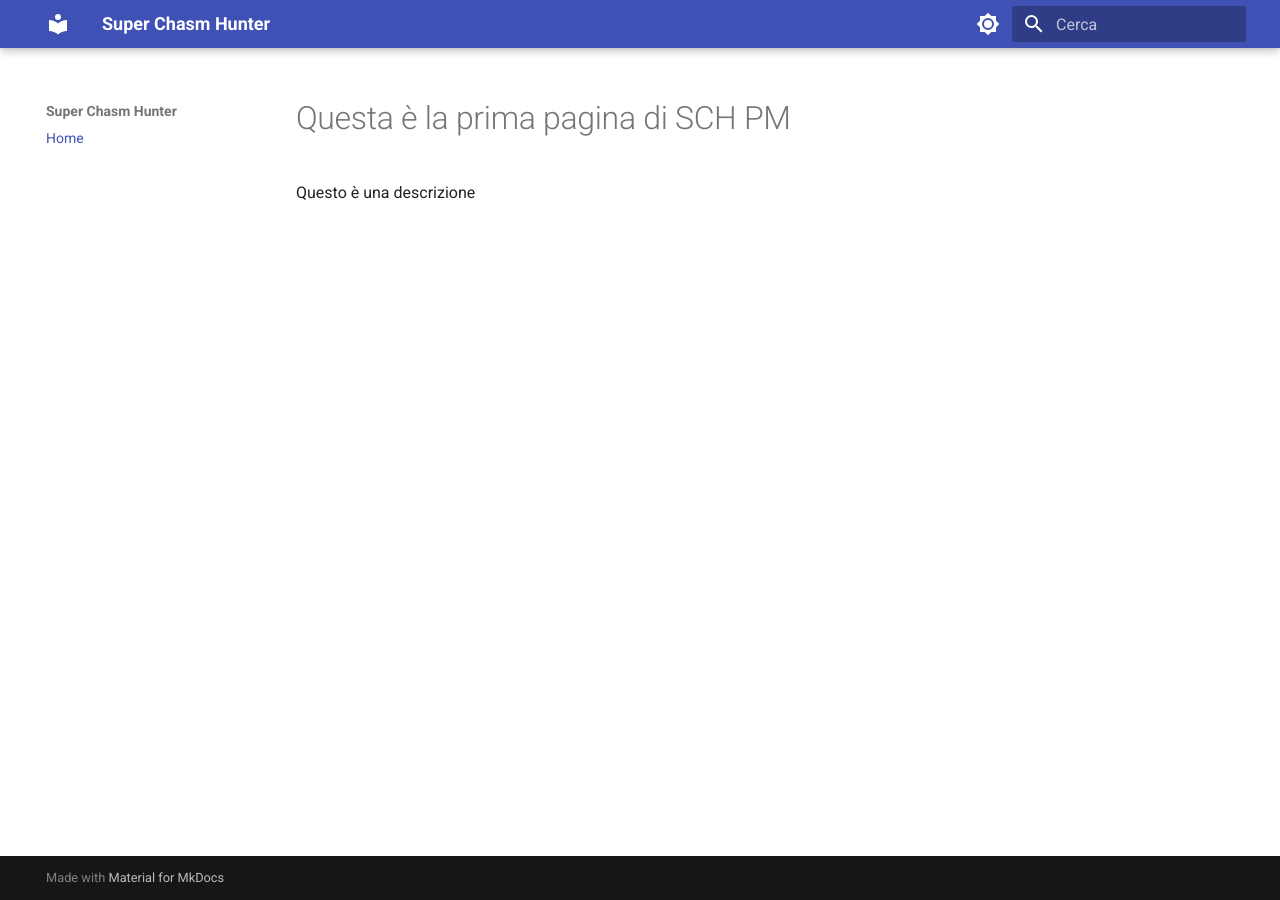
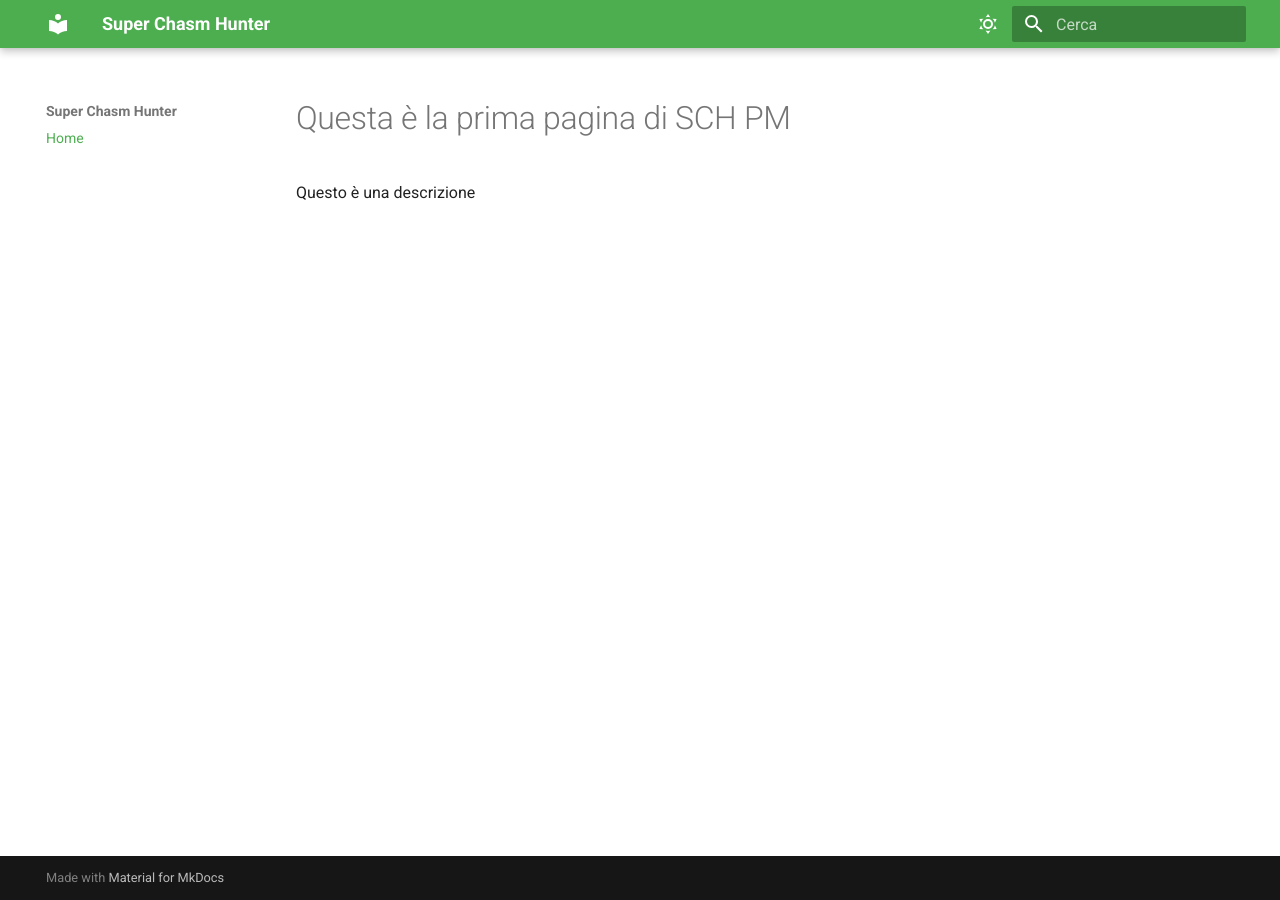
Before and after one commit to FilippoGurioli/super-chasm-hunter-pm, an MkDocs documentation site: the page built from docs/index.md, in a window 1280 px wide. Built offline with MkDocs 1.6.1 and Material for MkDocs 9.7.7, drawn with Linux system fonts in a browser that asks for light colours.

Commit message:
update style

```diff
--- a/mkdocs.yml
+++ b/mkdocs.yml
@@ -4,11 +4,15 @@ theme:
   language: it
   palette:
     - scheme: default
+      primary: green
+      accent: green
       toggle:
-        icon: material/brightness-7
+        icon: material/weather-sunny
         name: Switch to dark mode
 
     - scheme: slate
+      primary: green
+      accent: green
       toggle:
-        icon: material/brightness-4
+        icon: material/weather-night
         name: Switch to light mode
```
